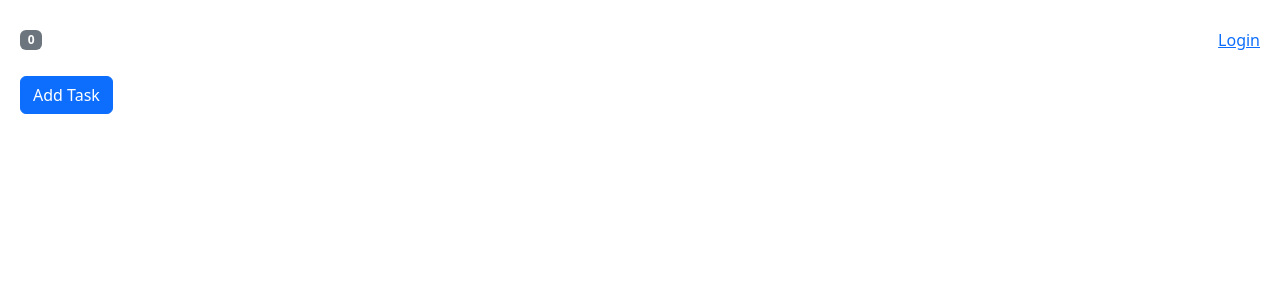
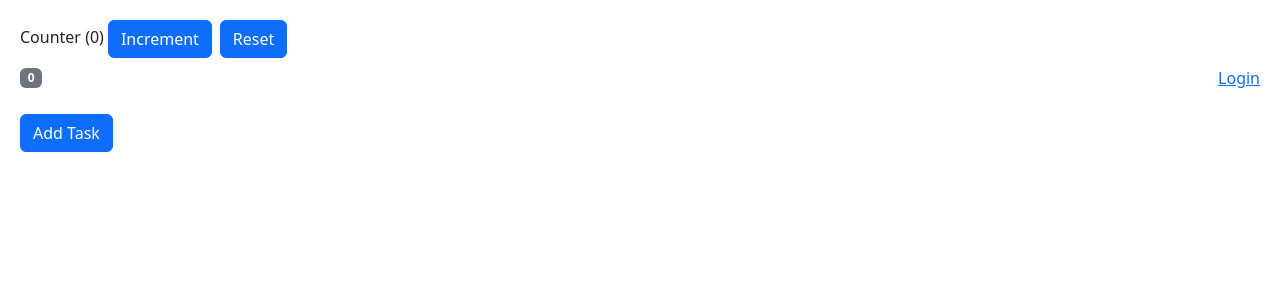
Before and after one commit to hamedhamzeh/my-react-playground, a React (Vite) app: page / in a window 1280 px wide. Shown: the top 300 px of the page. Built offline with nearby package versions, Linux system fonts and the light colour scheme.

Commit message:
Initializing Zustand. Manage the counter component states using zustand

```diff
--- a/package.json
+++ b/package.json
@@ -24,7 +24,8 @@
         "react-hook-form": "7.43",
         "react-icons": "^4.7.1",
         "styled-components": "^6.1.15",
-        "zod": "^3.20.6"
+        "zod": "^3.20.6",
+        "zustand": "^4.3.7"
     },
     "devDependencies": {
         "@types/react": "^18.0.27",
--- a/src/App.tsx
+++ b/src/App.tsx
@@ -2,11 +2,13 @@
 import HomePage from "./components/state-management/HomePage";
 import AuthProvider from "./components/state-management/auth/AuthProvider";
 import { TaskProvider } from "./components/state-management/tasks";
+import Counter from "./components/state-management/counter/Counter";
 
 function App() {
     return (
         <AuthProvider>
             <TaskProvider>
+                <Counter />
                 <NavBar />
                 <HomePage />
             </TaskProvider>
--- a/src/components/state-management/counter/Counter.tsx
+++ b/src/components/state-management/counter/Counter.tsx
@@ -1,15 +1,15 @@
-import { useReducer, useState } from "react";
-import counterReducer from "./counterReducer";
+import useCounterStore from "./store";
 
 const Counter = () => {
-    const [value, dispatch] = useReducer(counterReducer, 0);
+    const { counter, increment, reset } = useCounterStore();
+
     return (
         <div>
-            Counter ({value})
-            <button onClick={() => dispatch({ type: "INCREMENT" })} className="btn btn-primary mx-1">
+            Counter ({counter})
+            <button onClick={() => increment()} className="btn btn-primary mx-1">
                 Increment
             </button>
-            <button onClick={() => dispatch({ type: "RECET" })} className="btn btn-primary mx-1">
+            <button onClick={() => reset()} className="btn btn-primary mx-1">
                 Reset
             </button>
         </div>
--- /dev/null
+++ b/src/components/state-management/counter/store.ts
@@ -0,0 +1,15 @@
+import { create } from "zustand";
+
+interface CounterStore {
+    counter: number;
+    increment: () => void;
+    reset: () => void;
+}
+
+const useCounterStore = create<CounterStore>((set) => ({
+    counter: 0,
+    increment: () => set((store) => ({ counter: store.counter + 1 })),
+    reset: () => set(() => ({ counter: 0 }))
+}));
+
+export default useCounterStore;
```
Also changed, not shown: 1 other file (tests, documents, lock files or other folders).
